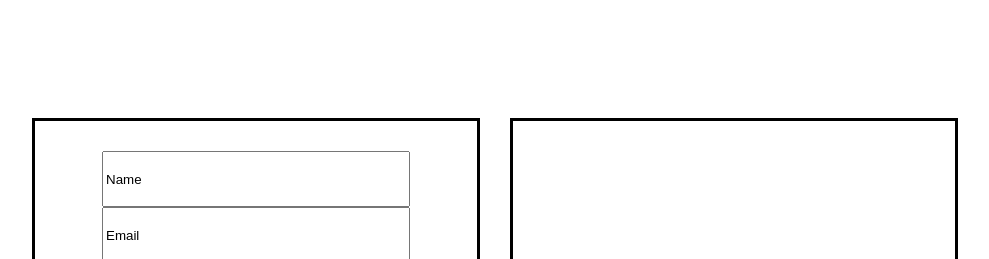
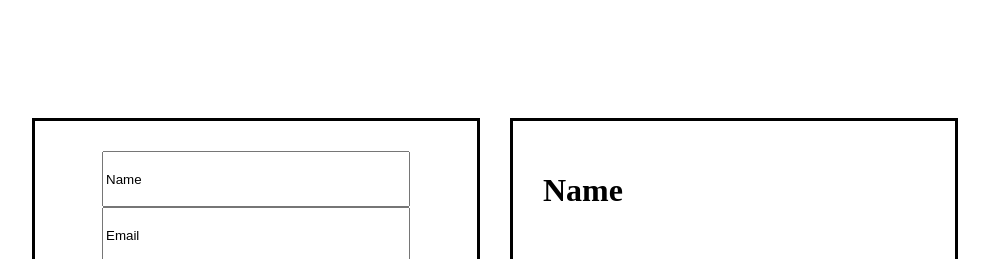
Before and after one commit to Sam-L-White/cv-project, a React (Create React App) app: page / in a window 1280 px wide. Shown: the top 259 px of the page, without its empty margins (145-1134 px from the left). Built offline with nearby package versions, Linux system fonts and the light colour scheme.

Commit message:
Fix setState not including previous state

```diff
--- a/src/App.js
+++ b/src/App.js
@@ -24,18 +24,22 @@ class App extends Component {
                 inputDateTo: new Date().toISOString().split('T')[0]
             }
         }
+
+        this.handleChange = this.handleChange.bind(this)
     }
 
     handleChange = (e) => {
+
         const {name, value} = e.target
+        console.log(this.state.fields.inputName)
 
-        this.setState({
+        this.setState(prevState => ({
             fields: {
-                ...this.state,
+                ...prevState.fields,
                 [name]: value
+
             }
-
-        });
+        }));
     };
 
     render(){
@@ -64,7 +68,19 @@ class App extends Component {
                     />
                 </div>
                 <div className="previewContainer">
-                    <Preview />
+                    <Preview
+                        inputName={this.state.fields.inputName}
+                        inputEmail={this.state.fields.inputEmail}
+                        inputTelephone={this.state.fields.inputTelephone}
+                        inputSchoolName={this.state.fields.inputSchoolName}
+                        inputTitle={this.state.fields.inputTitle}
+                        inputDate={this.state.fields.inputDate}
+                        inputCompany={this.state.fields.inputCompany}
+                        inputPositionTitle={this.state.fields.inputPositionTitle}
+                        inputTasks={this.state.fields.inputTasks}
+                        inputDateFrom={this.state.fields.inputDateFrom}
+                        inputDateTo={this.state.fields.inputDateTo}
+                    />
                 </div>
             </div>
         )
--- a/src/components/Preview.js
+++ b/src/components/Preview.js
@@ -4,14 +4,13 @@ class Preview extends Component{
     constructor(props){
         super(props);
 
-        const {name} = props
     }
 
 
     render(){
         return(
             <div>
-                <h1>{this.props.name}</h1>
+                <h1>{this.props.inputName}</h1>
             </div>
         )
     }
--- a/src/styles/App.css
+++ b/src/styles/App.css
@@ -22,6 +22,7 @@
     grid-column: 2 / 3;
     grid-row: 2 / 3;
     border: 3px solid black;
+    padding: 30px;
 }
 
 form{
```
